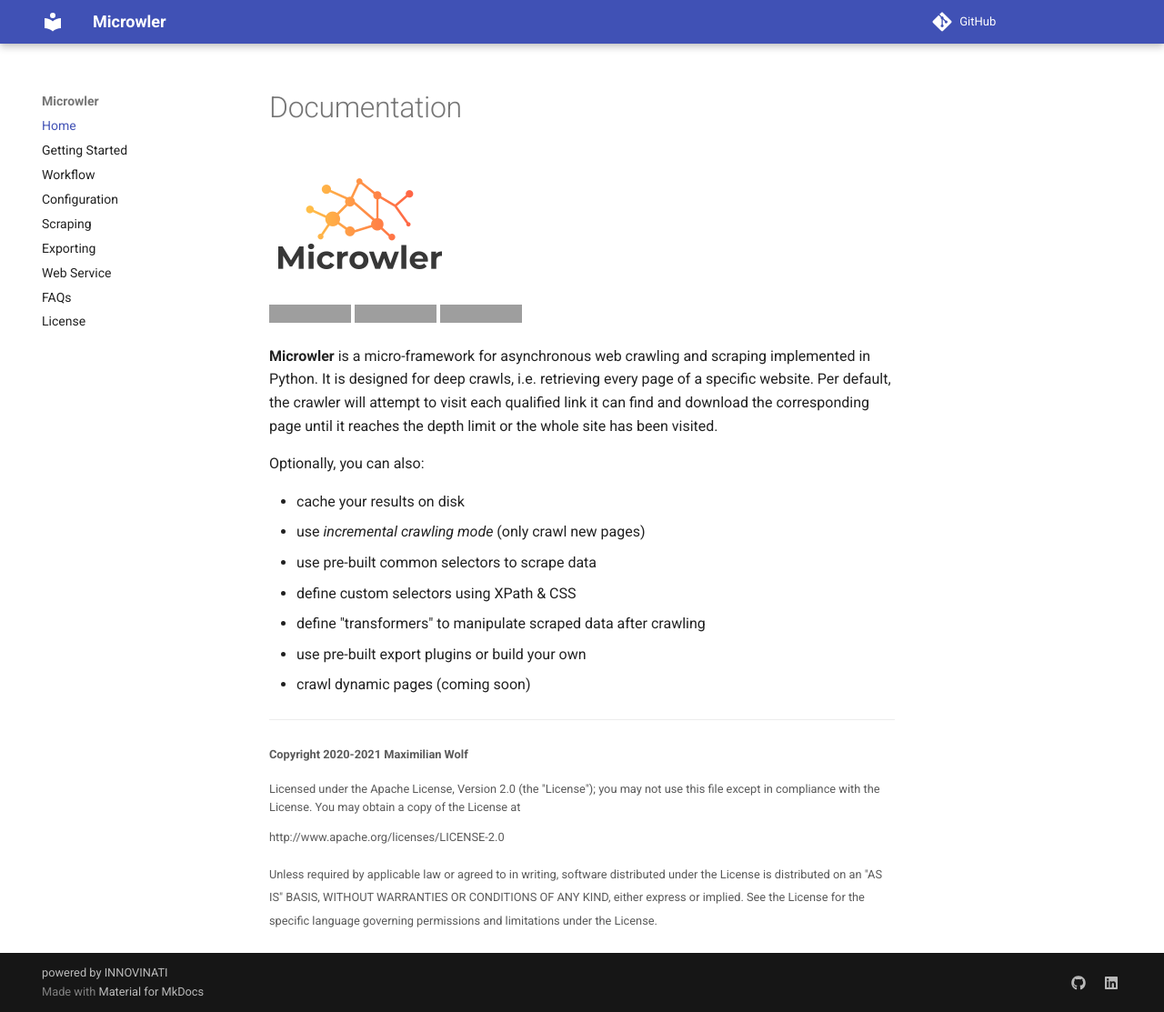
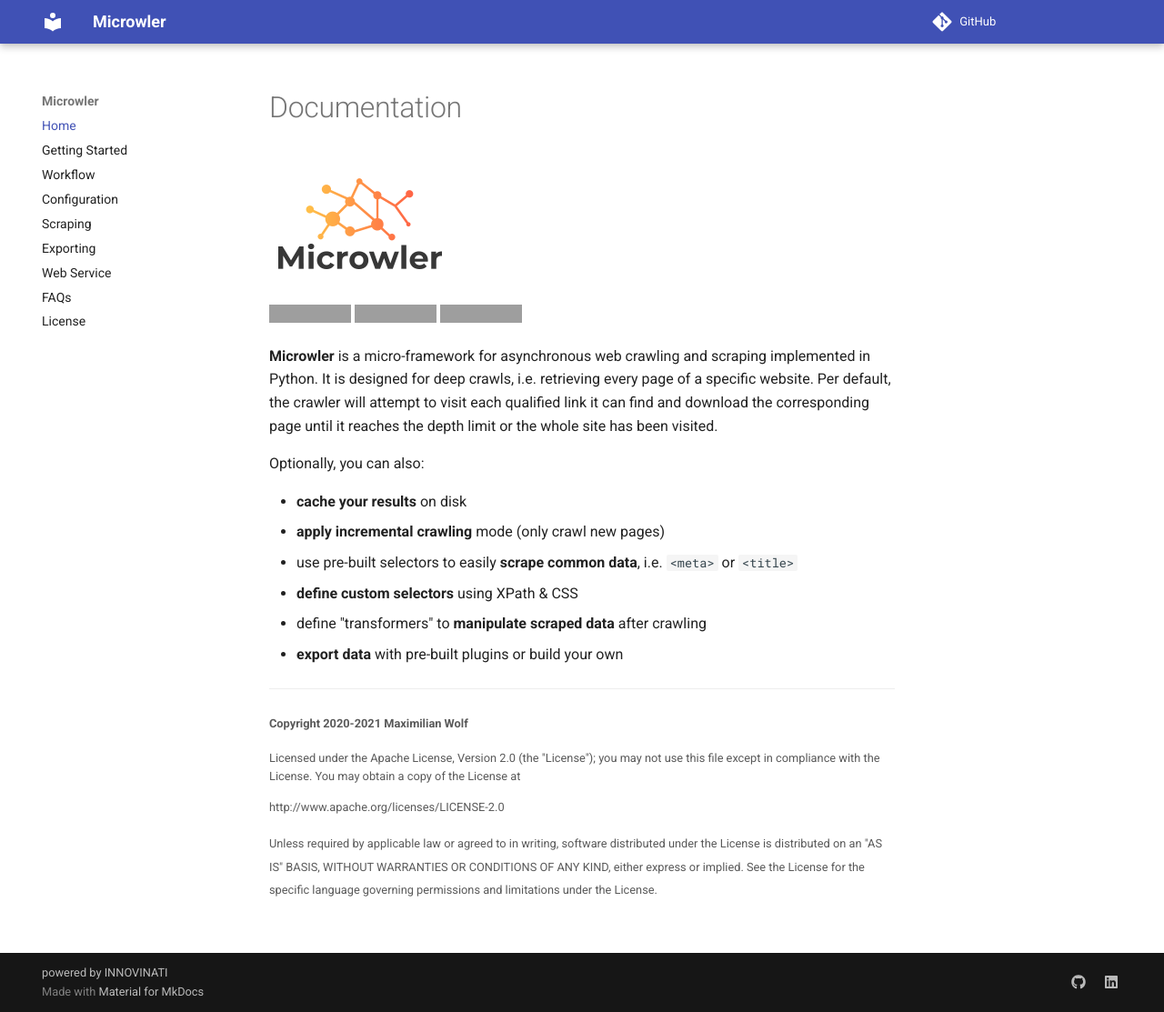
Before and after one commit to INNOVINATI/microwler, an MkDocs documentation site: the page built from docs/index.md, in a window 1280 px wide and 1113 px high. Shown: the whole window at 91% size. Built offline with MkDocs 1.6.1 and Material for MkDocs 9.7.7, drawn with Linux system fonts in a browser that asks for light colours; comment, search, counter and statistics services are not loaded; grey boxes are pictures that could not be loaded.

Commit message:
Update landing pages

```diff
--- a/docs/index.md
+++ b/docs/index.md
@@ -13,13 +13,12 @@
 
 Optionally, you can also:
 
-- cache your results on disk
-- use *incremental crawling mode* (only crawl new pages)
-- use pre-built common selectors to scrape data
-- define custom selectors using XPath & CSS
-- define "transformers" to manipulate scraped data after crawling
-- use pre-built export plugins or build your own
-- crawl dynamic pages (coming soon)
+- **cache your results** on disk
+- **apply incremental crawling** mode (only crawl new pages)
+- use pre-built selectors to easily **scrape common data**, i.e. `<meta>` or `<title>`
+- **define custom selectors** using XPath & CSS
+- define "transformers" to **manipulate scraped data** after crawling
+- **export data** with pre-built plugins or build your own
 
 <hr>
 <p>
```
Also changed, not shown: README.md (+7 -7 lines).
